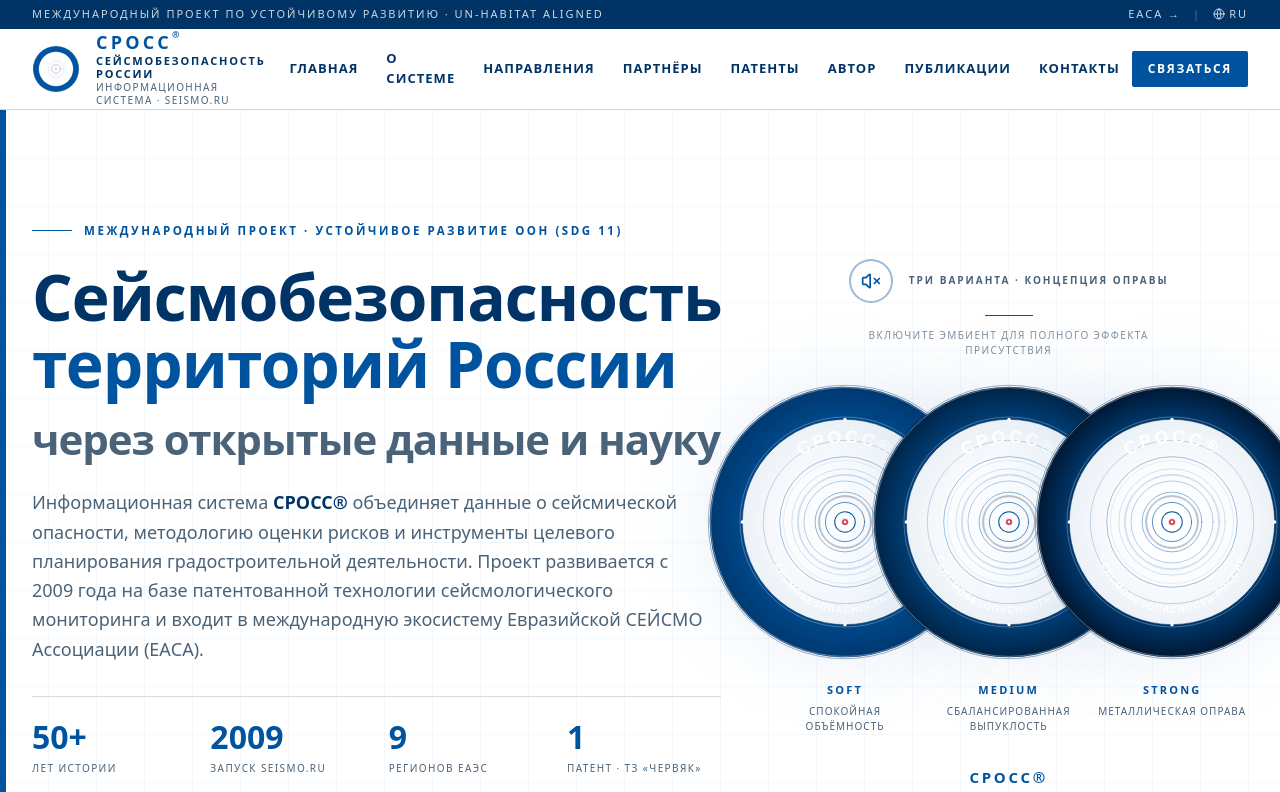
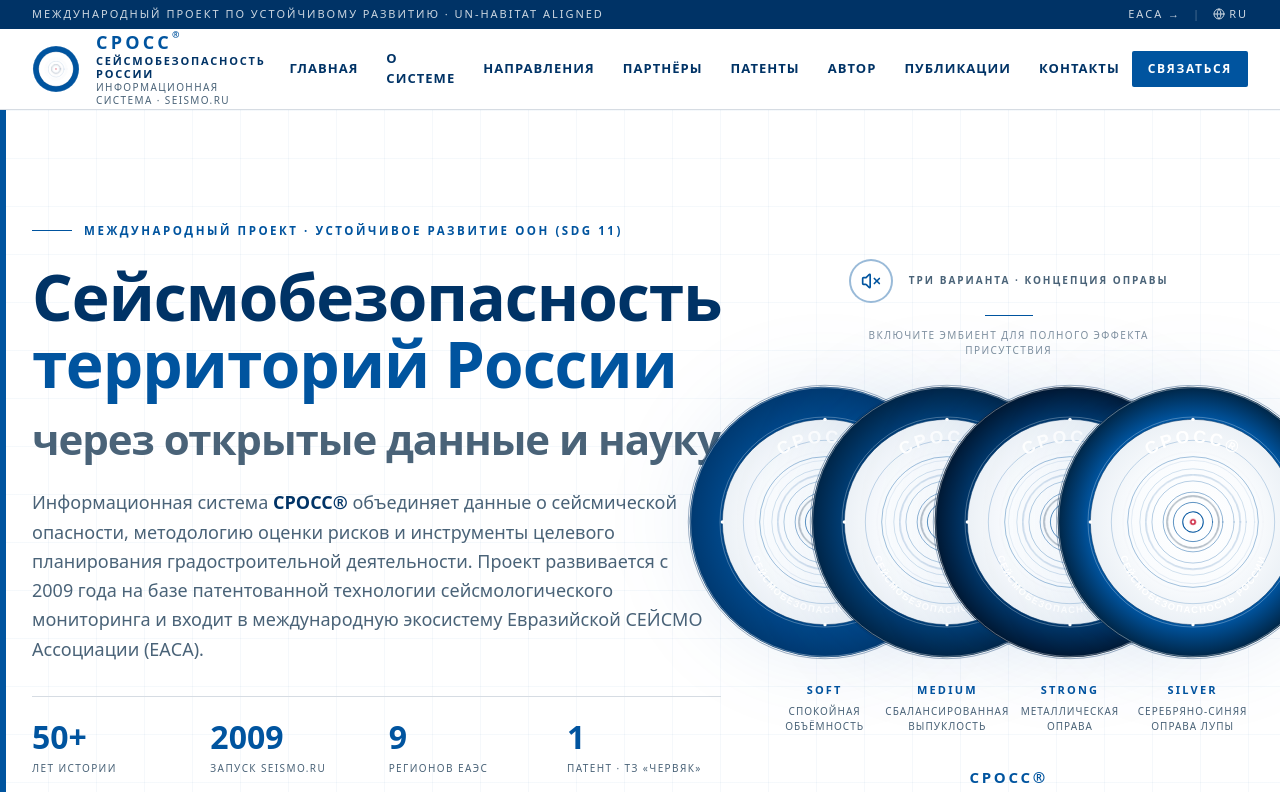
Before and after one commit to gabbardtools-a11y/seismos, a Next.js app: page / in a window 1280 px wide. Shown: the top 792 px of the page. Built offline with nearby package versions, Linux system fonts and the light colour scheme.

Commit message:
1a98e2a7-69f4-4066-87fd-cb393607b378

```diff
--- a/src/components/site/hero-section.tsx
+++ b/src/components/site/hero-section.tsx
@@ -100,8 +100,8 @@
               </div>
             </div>
 
-            {/* Сетка из 3 эмблем */}
-            <div className="grid grid-cols-1 sm:grid-cols-3 gap-6 sm:gap-3 items-start">
+            {/* Сетка из 4 эмблем */}
+            <div className="grid grid-cols-1 sm:grid-cols-2 lg:grid-cols-4 gap-6 sm:gap-3 items-start">
               <HeroEmblemLarge
                 variant="soft"
                 label="Soft"
@@ -116,6 +116,11 @@
                 variant="strong"
                 label="Strong"
                 description="Металлическая оправа"
+              />
+              <HeroEmblemLarge
+                variant="silver"
+                label="Silver"
+                description="Серебряно-синяя оправа лупы"
               />
             </div>
 
@@ -166,14 +171,14 @@
 
 /**
  * Крупная эмблема СРОСС® для hero — с тонкой анимацией волн.
- * variant: "soft" | "medium" | "strong" — управляет контрастом оправы.
+ * variant: "soft" | "medium" | "strong" | "silver" — управляет контрастом оправы.
  */
 function HeroEmblemLarge({
   variant = "medium",
   label = "Текущая",
   description,
 }: {
-  variant?: "soft" | "medium" | "strong";
+  variant?: "soft" | "medium" | "strong" | "silver";
   label?: string;
   description?: string;
 }) {
@@ -204,6 +209,16 @@
         { offset: "0%", color: "#9DCEEA" },
         { offset: "50%", color: "#00549F" },
         { offset: "100%", color: "#000A1A" },
+      ],
+    },
+    silver: {
+      ring: "heroRingGrad-silver",
+      // Серебряно-синяя металлическая оправа — серебристый блик + графитовый край
+      stops: [
+        { offset: "0%", color: "#D4E4F0" },
+        { offset: "35%", color: "#5BA8DB" },
+        { offset: "70%", color: "#00549F" },
+        { offset: "100%", color: "#00111F" },
       ],
     },
   } as const;
```
